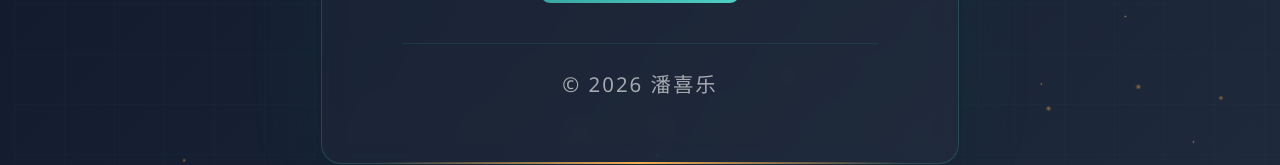
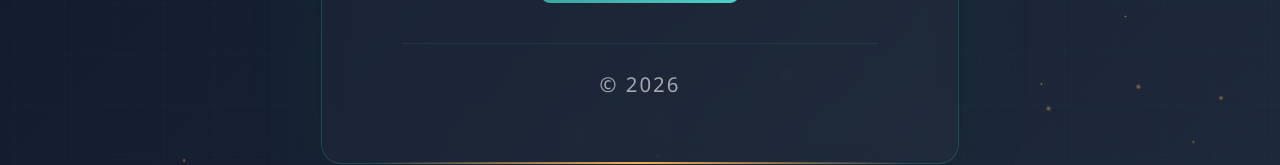
Before and after one commit to lellelel-source/Summary, a React (Vite) app in the folder my-react-app/: page / in a window 1280 px wide. Shown: the part 610-775 px from the top of the page. Built offline with nearby package versions, Linux system fonts and the light colour scheme.

Commit message:
Remove name from password gate footer

```diff
--- a/my-react-app/src/App.jsx
+++ b/my-react-app/src/App.jsx
@@ -226,7 +226,7 @@ function PasswordGate({ onUnlock, onBack }) {
           animate={{ opacity: 1 }}
           transition={{ delay: 1.1 }}
         >
-          <span className="footer-text">© 2026 潘喜乐</span>
+          <span className="footer-text">© 2026</span>
         </motion.div>
       </motion.div>
     </div>
```
